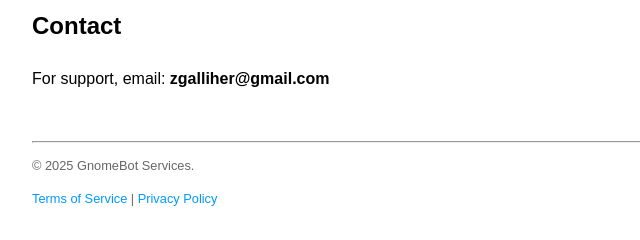
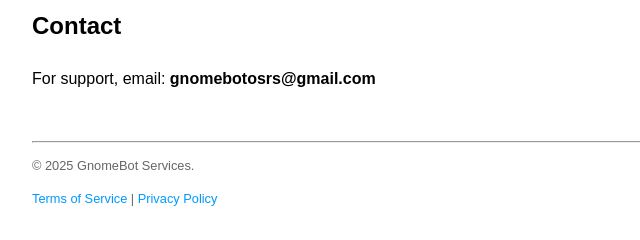
Before and after one commit to Zikkou777/GnomeBot-Site, a plain HTML site: page index.html in a window 1280 px wide. Shown: the part 411-651 px from the top of the page, 208-848 px from the left. Drawn offline with Linux system fonts and the light colour scheme.

Commit message:
Update index.html

```diff
--- a/index.html
+++ b/index.html
@@ -23,7 +23,7 @@
     <p>GnomeBot is free to use. Premium features (faster alerts, trending dashboard) are available via subscription.</p>
 
     <h2>Contact</h2>
-    <p>For support, email: <strong>zgalliher@gmail.com</strong></p>
+    <p>For support, email: <strong>gnomebotosrs@gmail.com</strong></p>
 
     <footer>
         <hr>
```
